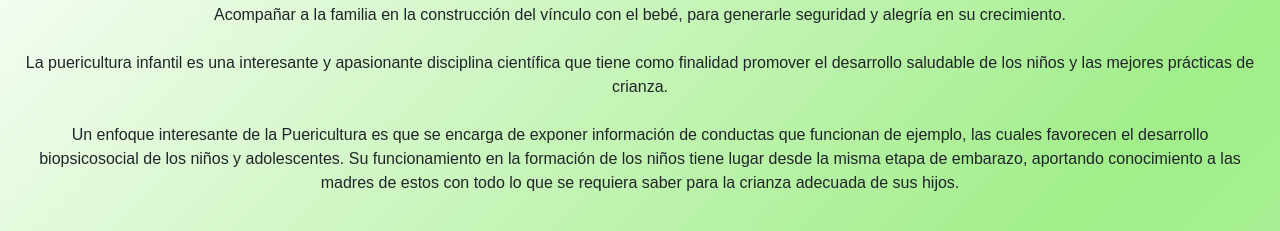
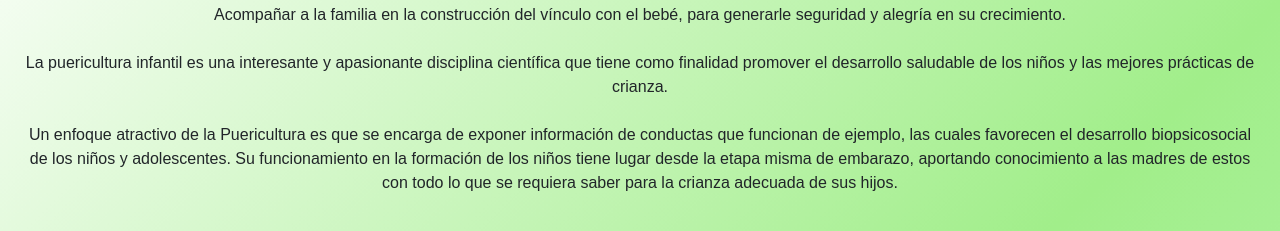
Before and after one commit to jerePerez/puericulturazentrum, a plain HTML site: page index.html in a window 1280 px wide. Shown: the part 482-713 px from the top of the page. Drawn offline with nearby package versions, Linux system fonts and the light colour scheme.

Commit message:
arreglos de ortografía

```diff
--- a/index.html
+++ b/index.html
@@ -85,10 +85,10 @@
                 científica
                 que tiene como finalidad promover el desarrollo saludable de los niños y las mejores prácticas de
                 crianza.</p>
-            <p class="text-center mt-4 entrada">Un enfoque interesante de la Puericultura es que se encarga de exponer
+            <p class="text-center mt-4 entrada">Un enfoque atractivo de la Puericultura es que se encarga de exponer
                 información de conductas que funcionan de ejemplo, las cuales favorecen el desarrollo biopsicosocial de
-                los niños y adolescentes. Su funcionamiento en la formación de los niños tiene lugar desde la misma
-                etapa de embarazo, aportando conocimiento a las madres de estos con todo lo que se requiera saber para
+                los niños y adolescentes. Su funcionamiento en la formación de los niños tiene lugar desde la etapa
+                misma de embarazo, aportando conocimiento a las madres de estos con todo lo que se requiera saber para
                 la crianza adecuada de sus hijos.</p>
         </section>
 
```
